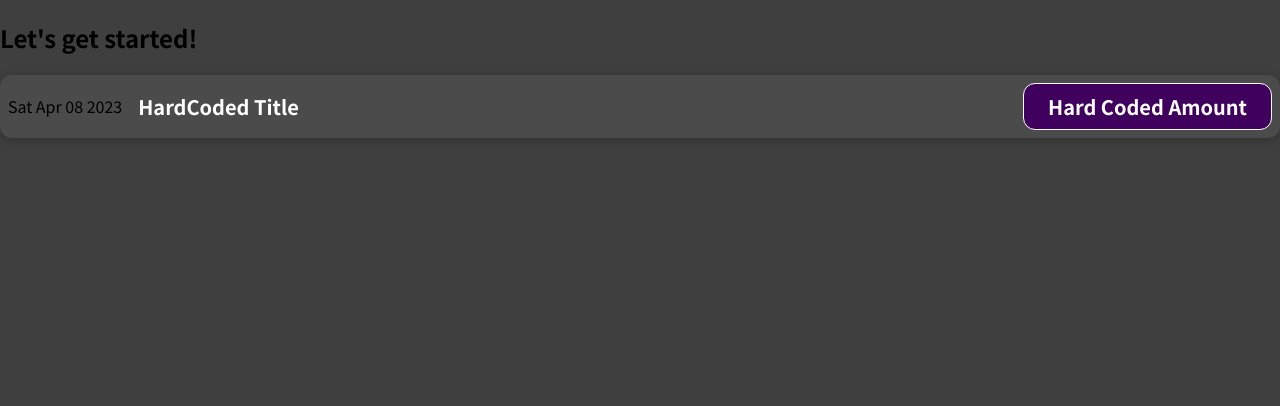
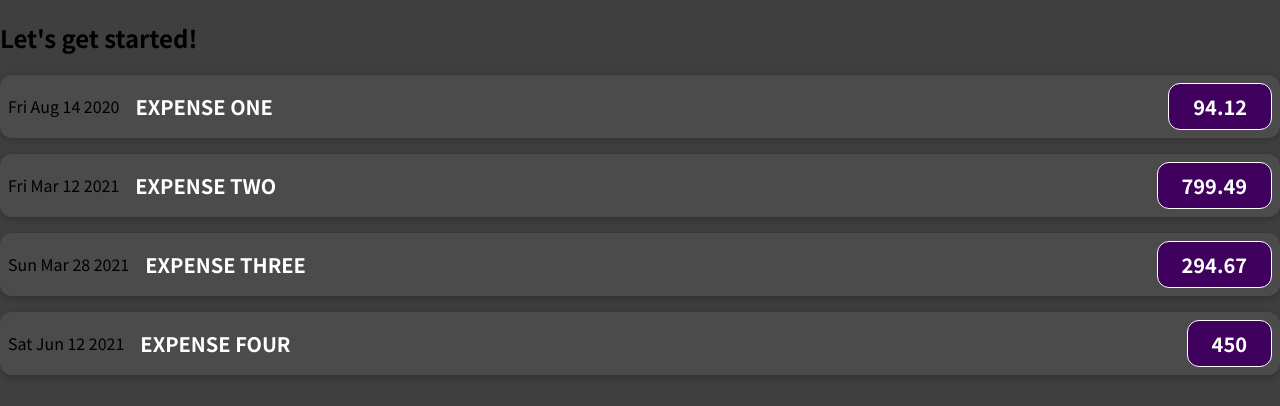
Before and after one commit to hajschroeder/react-practice, a JavaScript app: page / in a window 1280 px wide. Shown: the top 406 px of the page. Built offline with nearby package versions, Linux system fonts and the light colour scheme.

Commit message:
include props

```diff
--- a/src/App.js
+++ b/src/App.js
@@ -1,9 +1,53 @@
 import ExpenseItem from "./components/ExpenseItem";
 function App() {
+  const expenses = [
+    {
+      id: 'e1',
+      title: 'EXPENSE ONE',
+      amount: 94.12,
+      date: new Date(2020, 7, 14),
+    },
+    { id: 'e2',
+      title: 'EXPENSE TWO',
+      amount: 799.49,
+      date: new Date(2021, 2, 12)
+    },
+    {
+      id: 'e3',
+      title: 'EXPENSE THREE',
+      amount: 294.67,
+      date: new Date(2021, 2, 28),
+    },
+    {
+      id: 'e4',
+      title: 'EXPENSE FOUR',
+      amount: 450,
+      date: new Date(2021, 5, 12),
+    },
+  ];
   return (
     <div>
       <h2>Let's get started!</h2>
-      <ExpenseItem />
+      <ExpenseItem
+        title={expenses[0].title}
+        amount={expenses[0].amount}
+        date={expenses[0].date}>
+      </ExpenseItem>
+      <ExpenseItem
+        title={expenses[1].title}
+        amount={expenses[1].amount}
+        date={expenses[1].date}>
+      </ExpenseItem>
+      <ExpenseItem
+        title={expenses[2].title}
+        amount={expenses[2].amount}
+        date={expenses[2].date}>
+      </ExpenseItem>
+      <ExpenseItem
+        title={expenses[3].title}
+        amount={expenses[3].amount}
+        date={expenses[3].date}>
+      </ExpenseItem>
     </div>
   );
 }
--- a/src/components/ExpenseItem.js
+++ b/src/components/ExpenseItem.js
@@ -1,18 +1,38 @@
 import './ExpenseItem.css'
-function ExpenseItem () {
 
-  const expenseDate = new Date(2023, 3, 8);
-  const expenseTitle = 'HardCoded Title';
-  const expenseAmount = 'Hard Coded Amount';
+function ExpenseItem (props) {
+
+
   return (
     <div className="expense-item">
-      <div>{expenseDate.toDateString()}</div>
+      <div>{props.date.toDateString()}</div>
       <div className='expense-item__description'>
-        <h2>{expenseTitle}</h2>
-        <div className='expense-item__price'>{expenseAmount}</div>
+        <h2>{props.title}</h2>
+        <div className='expense-item__price'>{props.amount}</div>
       </div>
     </div>
   )
 }
 
 export default ExpenseItem
+// Below is the code before using 'props'
+
+// import './ExpenseItem.css'
+
+// function ExpenseItem () {
+
+//   const expenseDate = new Date(2023, 3, 8);
+//   const expenseTitle = 'HardCoded Title';
+//   const expenseAmount = 'Hard Coded Amount';
+//   return (
+//     <div className="expense-item">
+//       <div>{expenseDate.toDateString()}</div>
+//       <div className='expense-item__description'>
+//         <h2>{expenseTitle}</h2>
+//         <div className='expense-item__price'>{expenseAmount}</div>
+//       </div>
+//     </div>
+//   )
+// }
+
+// export default ExpenseItem
```
